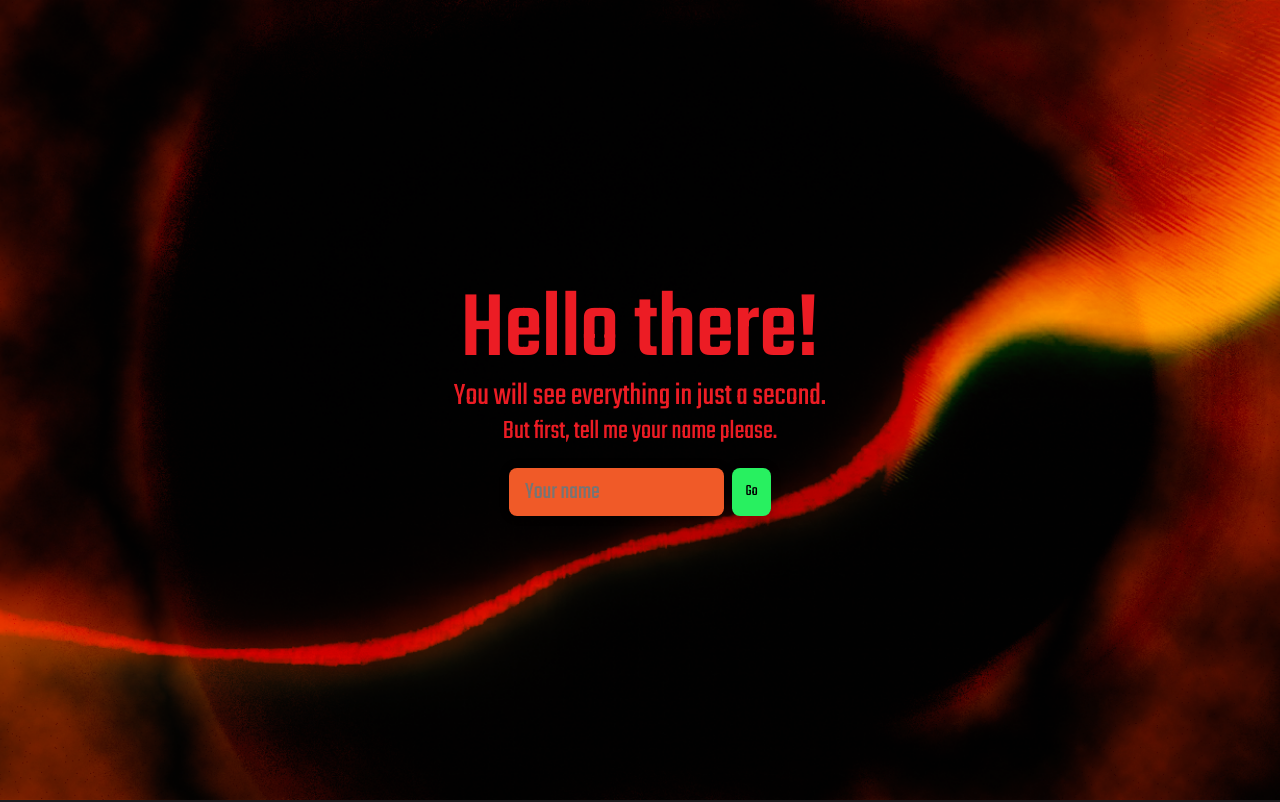
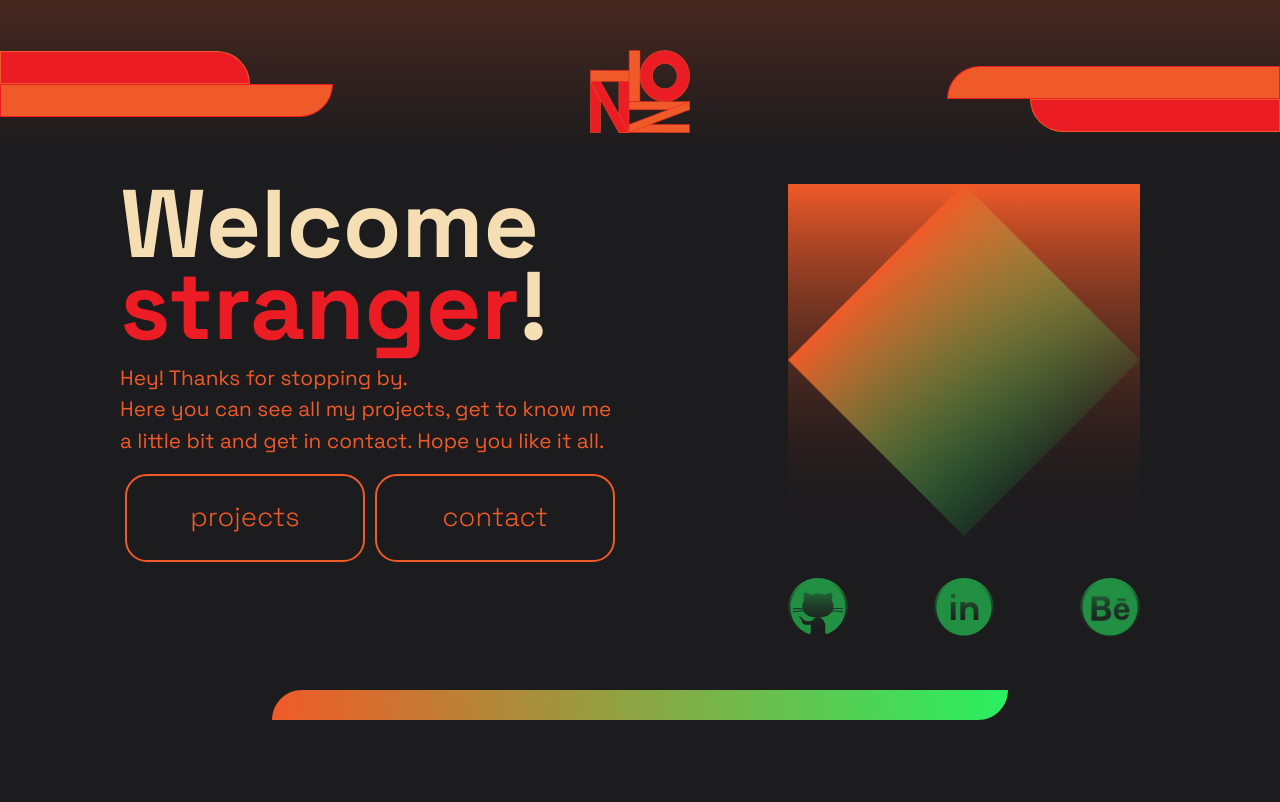
Before and after one commit to emmasuarezz/tenzoV2, a React (Vite) app: page / in a window 1280 px wide. Shown: the top 802 px of the page. Built offline with nearby package versions, Linux system fonts and the light colour scheme; a web font is replaced by a local one.

Commit message:
Update links in Navbar and Footer components

```diff
--- a/src/Components/Footer.tsx
+++ b/src/Components/Footer.tsx
@@ -13,7 +13,7 @@
         <div className="left-ornament-bottom"></div>
       </div>
       <div className="logo">
-        <Link to={"/home"}>
+        <Link to={"/"}>
           <img src={logo} alt="" />
         </Link>
         <p>
--- a/src/Components/Navbar.tsx
+++ b/src/Components/Navbar.tsx
@@ -46,7 +46,7 @@
 
   const navSecondary = (
     <header className={navSecondaryClass}>
-      <Link to="/home" className="logo">
+      <Link to="/" className="logo">
         <img src={logo} alt="" />
       </Link>
       <nav>
--- a/src/Pages/Welcome.tsx
+++ /dev/null
@@ -1,36 +0,0 @@
-import { useContext } from "react";
-import { Link } from "react-router-dom";
-import { UserContext } from "../Context/userContext";
-import "../styles/CSS/Welcome.css";
-
-function Welcome() {
-  const { setUser } = useContext(UserContext);
-
-  const handleNameChange = (event: any) => {
-    if (event.target.value === "") {
-      setUser("Stranger");
-      return;
-    }
-    setUser(event.target.value);
-  };
-
-  return (
-    <div className="container">
-      <h1 className="title-welcome">Hello there!</h1>
-      <h2>You will see everything in just a second.</h2>
-      <h3>But first, tell me your name please.</h3>
-      <div className="input-group-welcome">
-        <input
-          onChange={handleNameChange}
-          type="text"
-          placeholder="Your name"
-        />
-        <Link className="button" to="/home">
-          Go
-        </Link>
-      </div>
-    </div>
-  );
-}
-
-export default Welcome;
--- a/src/Pages/index.ts
+++ b/src/Pages/index.ts
@@ -1,5 +1,4 @@
 export { default as Landing } from "./Landing";
-export { default as Welcome } from "./Welcome";
 export { default as Projects } from "./Projects";
 export { default as Contact } from "./Contact";
 export { default as AboutMe } from "./AboutMe";
--- a/src/main.tsx
+++ b/src/main.tsx
@@ -1,13 +1,6 @@
 import React from "react";
 import ReactDOM from "react-dom/client";
-import {
-  Contact,
-  Landing,
-  ProjectDetail,
-  Projects,
-  Welcome,
-  AboutMe,
-} from "./Pages";
+import { Contact, Landing, ProjectDetail, Projects, AboutMe } from "./Pages";
 import "./styles/CSS/reset.css";
 import { BrowserRouter as Router, Routes, Route } from "react-router-dom";
 import { UserProvider } from "./Context/userContext";
@@ -20,8 +13,7 @@
     <Router>
       <UserProvider>
         <Routes>
-          <Route path="/" element={<Welcome />} />
-          <Route path="/home" element={<Landing />} />
+          <Route path="/" element={<Landing />} />
           <Route path="/projects" element={<Projects />} />
           <Route path="/contact" element={<Contact />} />
           <Route path="/about" element={<AboutMe />} />
--- a/src/star/src/Components/TopBar.tsx
+++ b/src/star/src/Components/TopBar.tsx
@@ -13,7 +13,7 @@
           <Link to={"/star"}>
             <h1 className="title center">tenzo.star</h1>
           </Link>
-          <Link to={"/home"}>
+          <Link to={"/"}>
             <h1 className="title tech">back to tenzo.tech</h1>
           </Link>
         </div>
--- a/src/styles/CSS/Welcome.css
+++ /dev/null
@@ -1,80 +0,0 @@
-@import url(https://fonts.googleapis.com/css2?family=Space+Grotesk:wght@300;400;500;700&family=Teko:wght@300;400;500&display=swap);
-.container {
-  font-family: "Teko", sans-serif;
-  padding-inline: 2rem;
-  width: 100%;
-  height: 100vh;
-  display: flex;
-  flex-direction: column;
-  align-items: center;
-  justify-content: center;
-  background-image: url(../../assets/welcomeBg.png);
-  background-size: cover;
-  background-repeat: no-repeat;
-  background-position: center;
-}
-.container h1 {
-  color: #ec1c24;
-  font-weight: 500;
-  font-size: 6rem;
-  text-align: center;
-  line-height: 1;
-}
-.container h2 {
-  color: #ec1c24;
-  line-height: 1;
-  font-size: 2rem;
-  font-weight: 400;
-  margin-top: 0;
-  text-align: center;
-}
-.container h3 {
-  color: #ec1c24;
-  font-weight: 400;
-  font-size: 1.7rem;
-  margin-top: 0;
-  text-align: center;
-}
-.container .input-group-welcome {
-  max-width: 600px;
-  display: flex;
-}
-.container .input-group-welcome input {
-  height: 3rem;
-  margin-top: 1rem;
-  padding-left: 1rem;
-  border: none;
-  border-radius: 0.5rem;
-  font-size: 1.5rem;
-  font-weight: 400;
-  background-color: #f05a28;
-  box-shadow: 0px 0px 10px 0px rgba(0, 0, 0, 0.25);
-  transition: background-color 0.2s ease-in-out, color 0.2s ease-in-out;
-}
-.container .input-group-welcome input:focus {
-  background-color: #ec1c24;
-  color: #28f060;
-}
-.container .input-group-welcome .button {
-  display: flex;
-  align-items: center;
-  justify-content: center;
-  width: 3rem;
-  height: 3rem;
-  margin-top: 1rem;
-  margin-left: 0.5rem;
-  border: none;
-  border-radius: 0.5rem;
-  background-color: #28f060;
-  box-shadow: 0px 0px 10px 0px rgba(0, 0, 0, 0.25);
-  transition: transform 0.2s ease-in-out, background-color 0.2s ease-in-out;
-}
-.container .input-group-welcome .button:hover, .container .input-group-welcome .button:focus {
-  transform: scale(1.15);
-  background-color: #f05a28;
-}
-.container .input-group-welcome .button:active {
-  background-color: #ec1c24;
-}
-
-/*# sourceMappingURL=Welcome.css.map */
--- a/src/styles/SASS/Welcome.scss
+++ /dev/null
@@ -1,89 +0,0 @@
-@use "sass:map";
-@use "vars";
-
-.container {
-  font-family: vars.$ff-teko;
-  padding-inline: 2rem;
-  width: 100%;
-  height: 100vh;
-  display: flex;
-  flex-direction: column;
-  align-items: center;
-  justify-content: center;
-  background-image: url(../../assets/welcomeBg.png);
-  background-size: cover; // or use "100% 100%" to stretch the image
-  background-repeat: no-repeat;
-  background-position: center;
-
-  h1 {
-    color: map-get(vars.$colors, "dOrange");
-    font-weight: 500;
-    font-size: 6rem;
-    text-align: center;
-    line-height: 1;
-  }
-
-  h2 {
-    color: map-get(vars.$colors, "dOrange");
-    line-height: 1;
-    font-size: 2rem;
-    font-weight: 400;
-    margin-top: 0;
-    text-align: center;
-  }
-
-  h3 {
-    color: map-get(vars.$colors, "dOrange");
-    font-weight: 400;
-    font-size: 1.7rem;
-    margin-top: 0;
-    text-align: center;
-  }
-
-  .input-group-welcome {
-    max-width: 600px;
-    display: flex;
-
-    input {
-      height: 3rem;
-      margin-top: 1rem;
-      padding-left: 1rem;
-      border: none;
-      border-radius: 0.5rem;
-      font-size: 1.5rem;
-      font-weight: 400;
-      background-color: map-get(vars.$colors, "orange");
-      box-shadow: 0px 0px 10px 0px rgba(0, 0, 0, 0.25);
-      transition: background-color 0.2s ease-in-out, color 0.2s ease-in-out;
-
-      &:focus {
-        background-color: map-get(vars.$colors, "dOrange");
-        color: map-get(vars.$colors, "green");
-      }
-    }
-
-    .button {
-      display: flex;
-      align-items: center;
-      justify-content: center;
-      width: 3rem;
-      height: 3rem;
-      margin-top: 1rem;
-      margin-left: 0.5rem;
-      border: none;
-      border-radius: 0.5rem;
-      background-color: map-get(vars.$colors, "green");
-      box-shadow: 0px 0px 10px 0px rgba(0, 0, 0, 0.25);
-      transition: transform 0.2s ease-in-out, background-color 0.2s ease-in-out;
-
-      &:hover,
-      &:focus {
-        transform: scale(1.15);
-        background-color: map-get(vars.$colors, "orange");
-      }
-      &:active {
-        background-color: map-get(vars.$colors, "dOrange");
-      }
-    }
-  }
-}
```
